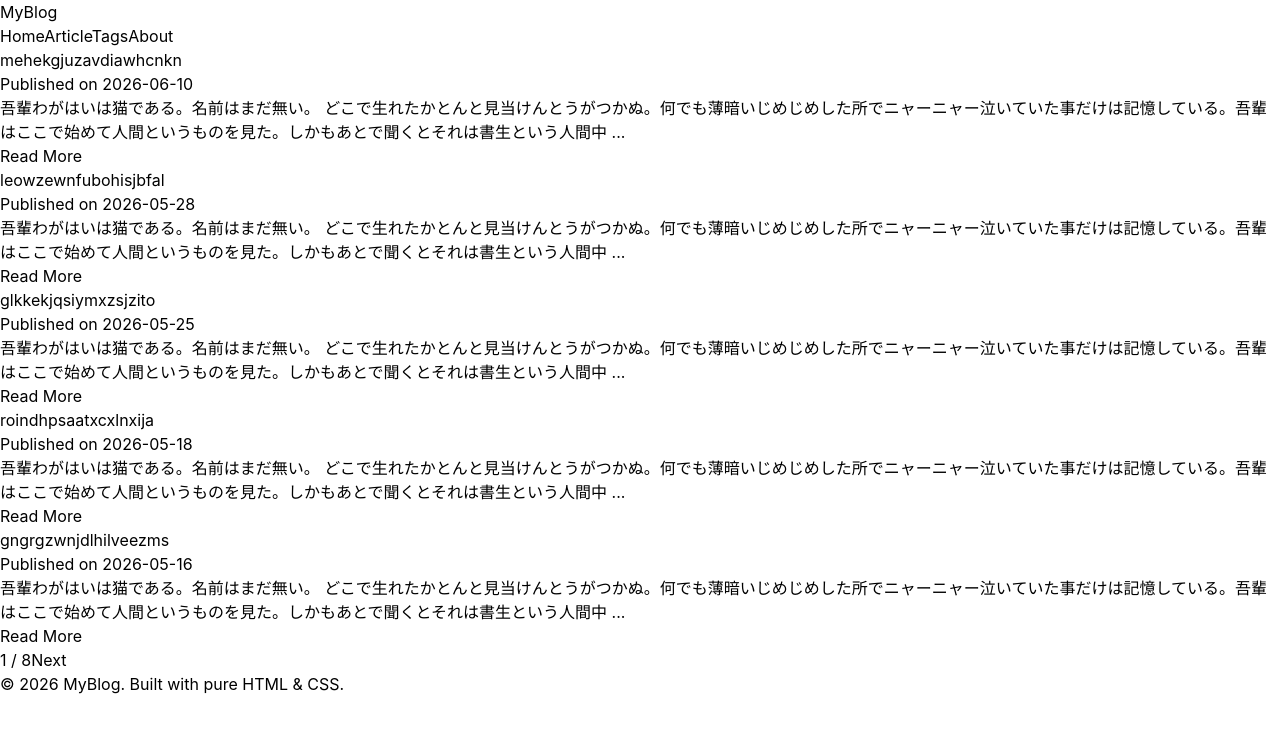
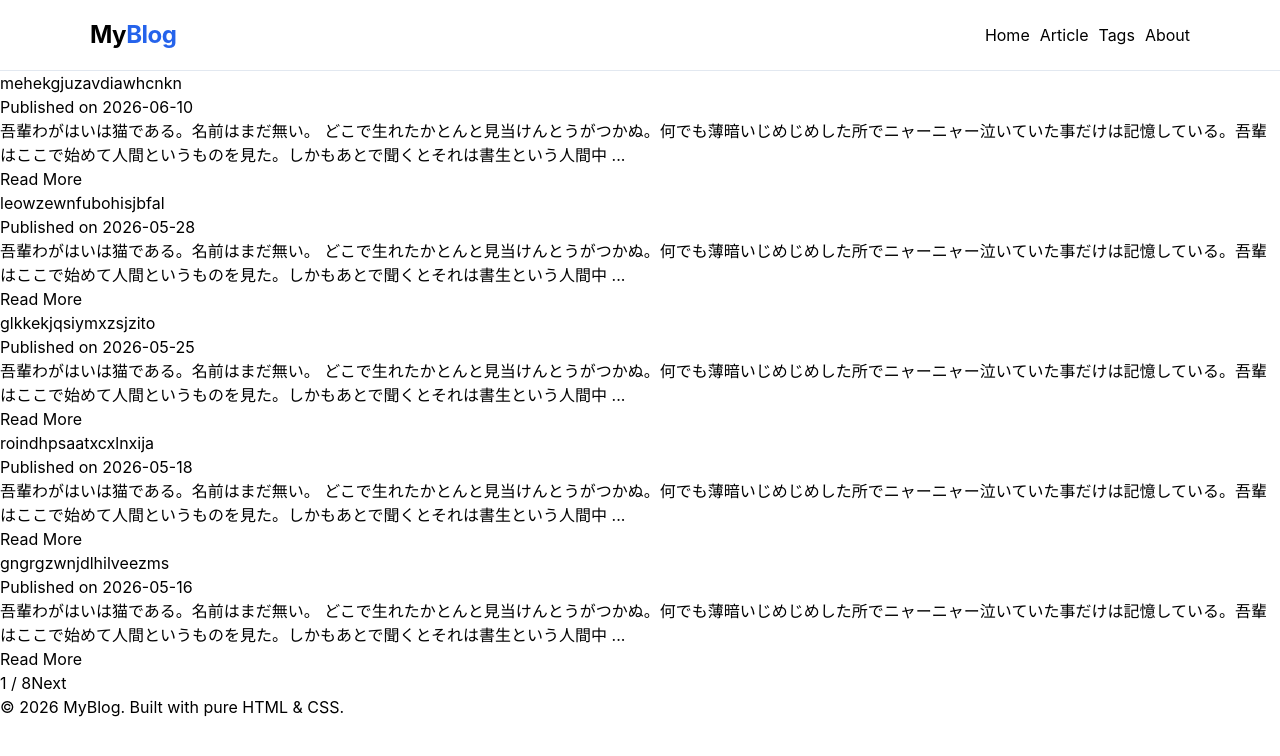
Before and after one commit to slipanchor578/escape, a Next.js app: page / in a window 1280 px wide. Shown: the top 756 px of the page. Built offline with nearby package versions, Linux system fonts and the light colour scheme.

Commit message:
header component をtailwind化 - utility component でContainer.tsx を作成

```diff
--- /dev/null
+++ b/src/app/_components/Header.tsx
@@ -0,0 +1,21 @@
+import Link from "next/link";
+import Container from "../../components/Container";
+export default function Header() {
+  return (
+    <header className="bg-white border-b border-(--border-color) sticky top-0 z-100">
+      <Container>
+        <div className="flex justify-between items-center h-[70px]">
+          <Link href="/" className="text-2xl font-bold tracking-[-0.5px]">
+            My<span className="text-(--primary-color)">Blog</span>
+          </Link>
+          <nav className="flex gap-[10px]">
+            <Link href="/">Home</Link>
+            <Link href="/article">Article</Link>
+            <Link href="/tag">Tags</Link>
+            <Link href="#">About</Link>
+          </nav>
+        </div>
+      </Container>
+    </header>
+  );
+}
--- a/src/app/_components/header.tsx
+++ /dev/null
@@ -1,18 +0,0 @@
-import Link from "next/link";
-export default function Header() {
-  return (
-    <header className="blog-header">
-      <div className="container header-flex">
-        <Link href="/" className="logo">
-          My<span>Blog</span>
-        </Link>
-        <nav className="nav-links">
-          <Link href="/">Home</Link>
-          <Link href="/article">Article</Link>
-          <Link href="/tag">Tags</Link>
-          <Link href="#">About</Link>
-        </nav>
-      </div>
-    </header>
-  );
-}
--- a/src/app/globals.css
+++ b/src/app/globals.css
@@ -14,4 +14,7 @@
 /* 3. ダークモードの追加設定 */
 @theme {
   --variant-dark: .dark &;
+  --max-width: 1140px;
+  --border-color: #e2e8f0;
+  --primary-color: #2563eb;
 }
--- a/src/app/layout.tsx
+++ b/src/app/layout.tsx
@@ -1,5 +1,5 @@
 import React from 'react';
-import Header from './_components/header';
+import Header from './_components/Header';
 import Footer from './_components/footer';
 import './globals.css';
 // import './sample.css';
--- /dev/null
+++ b/src/components/Container.tsx
@@ -0,0 +1,7 @@
+import React from 'react';
+
+export default function Container({ children }: Readonly<{ children: React.ReactNode }>) {
+    return (
+        <div className="w-full max-w-(--max-width) mx-auto px-5">{ children }</div>
+    )
+}
```
Also changed, not shown: src/app/sample.css (+0 -8 lines).
